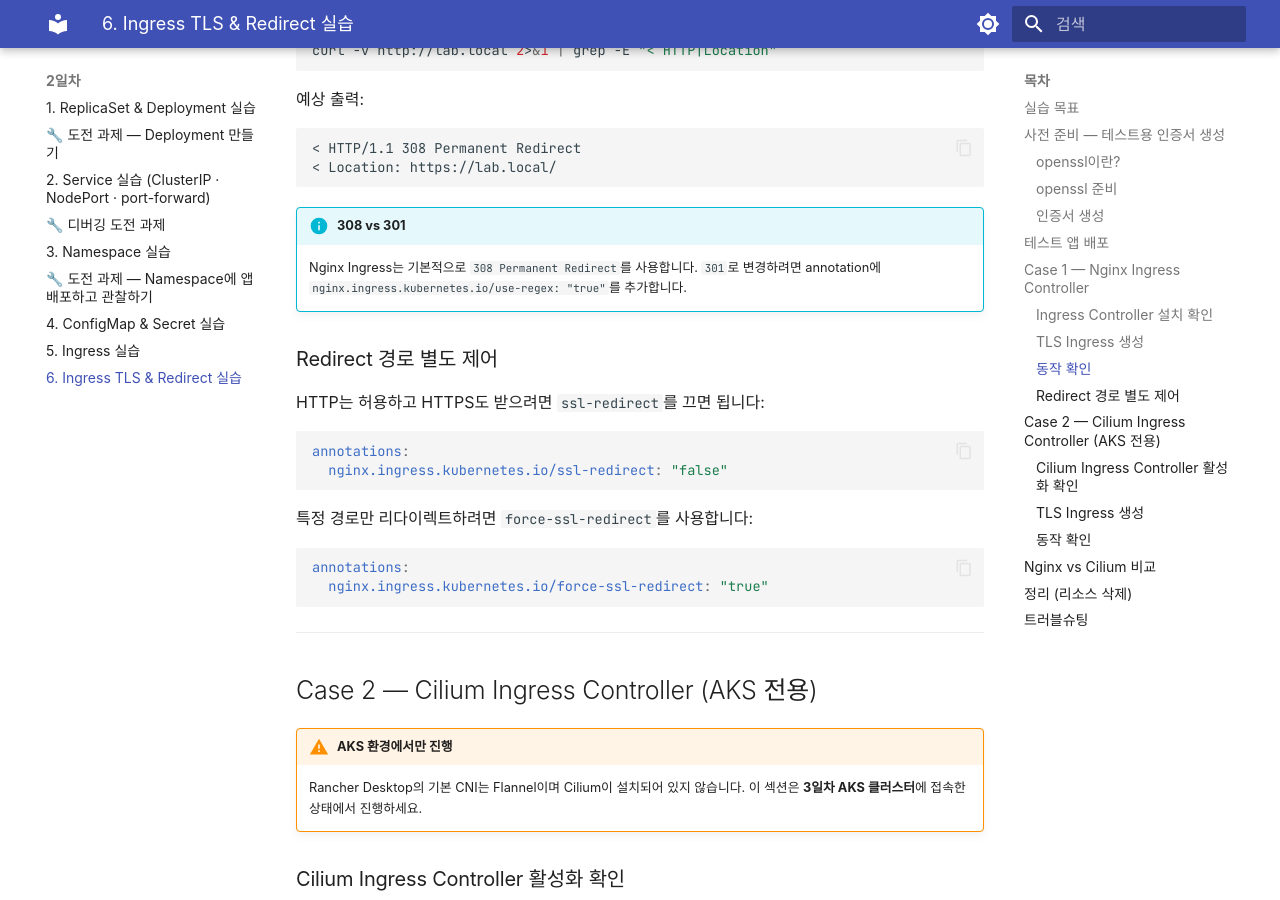
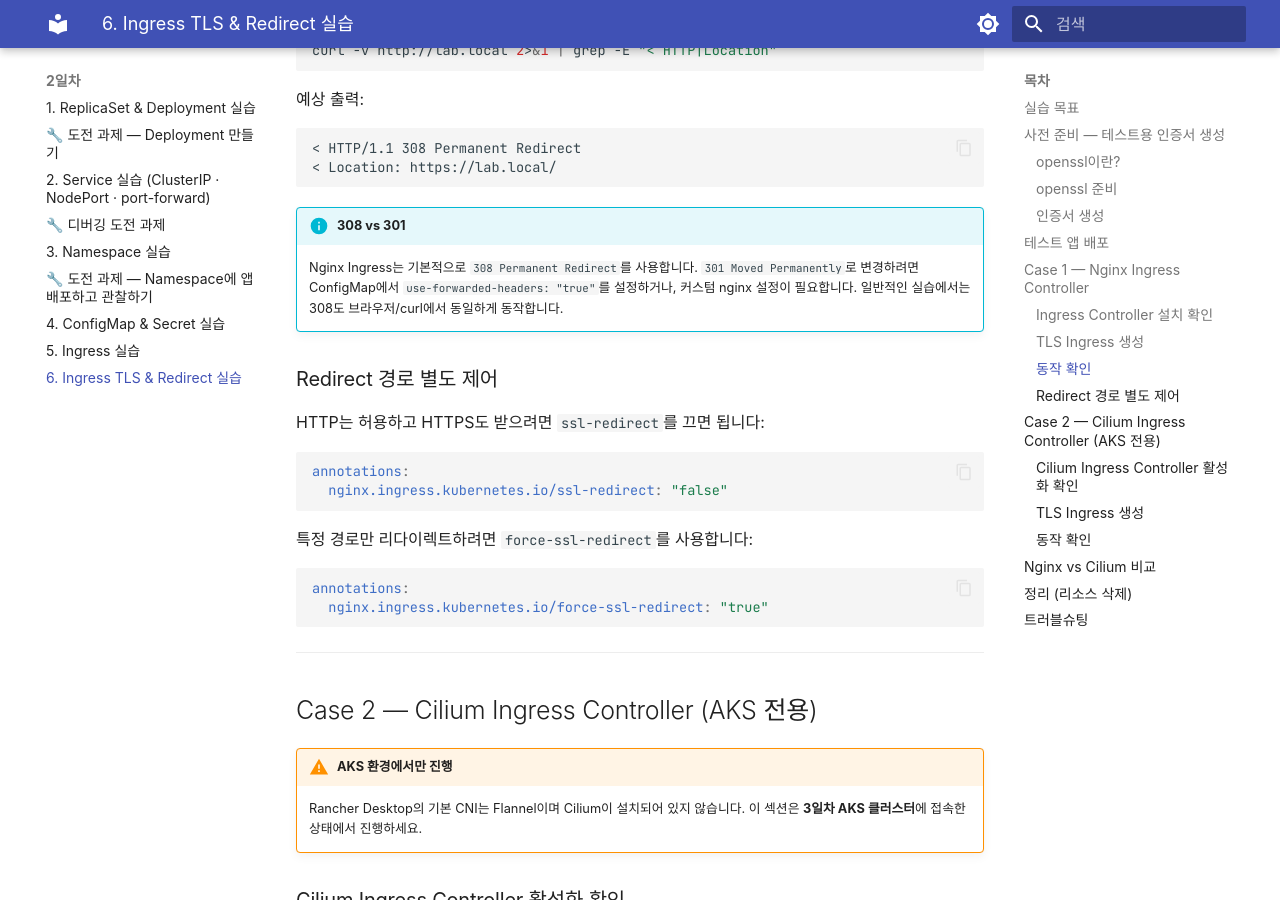
Before and after one commit to skilleat-labs/k8s-for-4days, an MkDocs documentation site: the page built from docs/day2/3-1-1-ingress-tls.md, in a window 1280 px wide and 900 px high, scrolled down 3820 px. Built offline with MkDocs 1.6.1 and Material for MkDocs 9.7.7, drawn with Linux system fonts in a browser that asks for light colours; some web fonts are replaced; some of the changed lines change nothing that is shown; some of the changed text lies outside the part shown.

Commit message:
Fix TLS lab: correct 308→301 annotation info, add PowerShell tab for cleanup

````diff
--- a/docs/day2/3-1-1-ingress-tls.md
+++ b/docs/day2/3-1-1-ingress-tls.md
@@ -241,7 +241,7 @@
 
 !!! info "308 vs 301"
     Nginx Ingress는 기본적으로 `308 Permanent Redirect`를 사용합니다.
-    `301`로 변경하려면 annotation에 `nginx.ingress.kubernetes.io/use-regex: "true"`를 추가합니다.
+    `301 Moved Permanently`로 변경하려면 ConfigMap에서 `use-forwarded-headers: "true"`를 설정하거나, 커스텀 nginx 설정이 필요합니다. 일반적인 실습에서는 308도 브라우저/curl에서 동일하게 동작합니다.
 
 ### Redirect 경로 별도 제어
 
@@ -364,13 +364,22 @@
 
 ## 정리 (리소스 삭제)
 
-```bash
-kubectl delete -f ingress-nginx-tls.yaml
-kubectl delete -f ingress-cilium-tls.yaml
-kubectl delete -f echo-app.yaml
-kubectl delete secret my-tls-secret
-rm tls.crt tls.key
-```
+=== "macOS/Linux"
+    ```bash
+    kubectl delete -f ingress-nginx-tls.yaml
+    kubectl delete -f ingress-cilium-tls.yaml
+    kubectl delete -f echo-app.yaml
+    kubectl delete secret my-tls-secret
+    rm tls.crt tls.key
+    ```
+=== "Windows PowerShell"
+    ```powershell
+    kubectl delete -f ingress-nginx-tls.yaml
+    kubectl delete -f ingress-cilium-tls.yaml
+    kubectl delete -f echo-app.yaml
+    kubectl delete secret my-tls-secret
+    Remove-Item tls.crt, tls.key
+    ```
 
 ---
 
````
